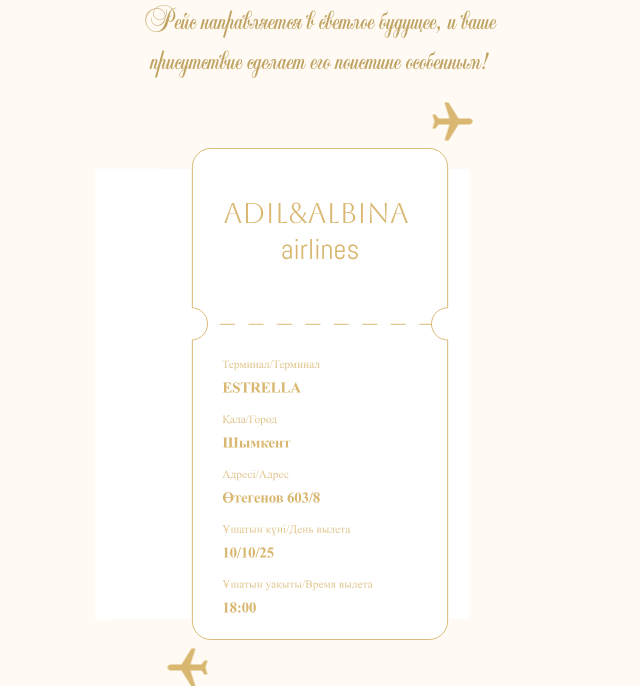
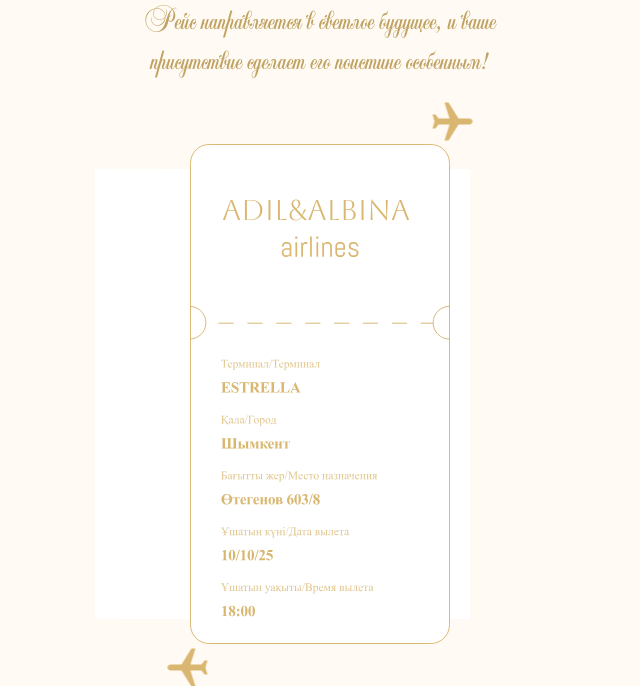
Before and after one commit to invitesite/adilalbina, a website: page index.html in a window 1280 px wide and 2400 px high. Shown: the part 1205-1891 px from the top of the page, without its empty margins (320-960 px from the left). Drawn offline with Linux system fonts and the light colour scheme; a web font is replaced by a local one.

Commit message:
finished

```diff
--- a/index.html
+++ b/index.html
@@ -49,7 +49,7 @@
                 <div class="passport-page-bg"></div>
                 <div class="passport-pages">
                     <div class="passport-inner-content">
-                        <img src="img/pass9.svg" alt="Passport details" class="responsive-svg">
+                        <img src="img/pass10.svg" alt="Passport details" class="responsive-svg">
                     </div>
                 </div>
             </div>
```
Also changed, not shown: img/pass10.svg (added).
